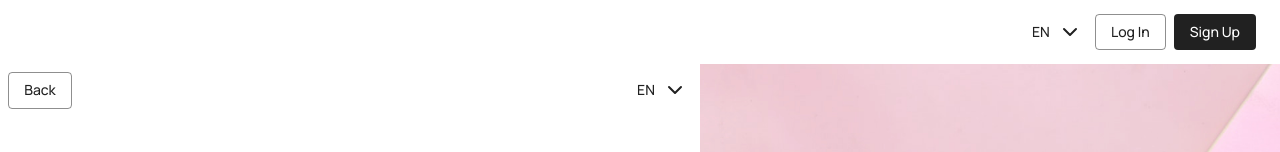
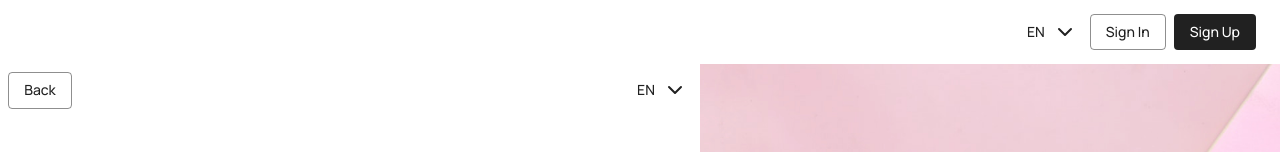
Before and after one commit to wunlei/project-management-app, a React (Create React App) app: page /login in a window 1280 px wide. Shown: the top 152 px of the page. Built offline with nearby package versions, Linux system fonts and the light colour scheme.

Commit message:
feat: update components with state

```diff
--- a/src/components/BoardTask/BoardTask.tsx
+++ b/src/components/BoardTask/BoardTask.tsx
@@ -13,7 +13,6 @@ import { ReactComponent as ClipIcon } from 'assets/icons/paperclip.svg';
 import { ReactComponent as MenuIcon } from 'assets/icons/menu.svg';
 import { ReactComponent as CheckIcon } from 'assets/icons/check.svg';
 import { BoardTaskProps } from './BoardTask.types';
-import { Box } from '@mui/system';
 import grey from '@mui/material/colors/grey';
 
 function BoardTask({ title, description, isDone, user }: BoardTaskProps) {
--- a/src/components/Header/Header.tsx
+++ b/src/components/Header/Header.tsx
@@ -13,12 +13,19 @@ import { ReactComponent as ExitIcon } from 'assets/icons/log-out.svg';
 import { ReactComponent as PlusIcon } from 'assets/icons/plus.svg';
 import LangMenu from 'components/LangMenu/LangMenu';
 import HideOnScroll from './HideOnScroll';
+import { useSelector } from 'react-redux';
+import { RootState } from 'redux/store';
+import { useAppDispatch } from 'redux/hooks';
+import { setUserId } from 'redux/global/globalSlice';
 
 function Header() {
   const { t } = useTranslation();
   const location = useLocation();
   const navigate = useNavigate();
-  const user = localStorage.getItem('userId');
+  const dispatch = useAppDispatch();
+  const user = useSelector<RootState, string | null>(
+    (state) => state.global.userId
+  );
 
   return (
     <HideOnScroll>
@@ -43,7 +50,7 @@ function Header() {
             {!user ? (
               <>
                 <Button variant="outlined" component={Link} to="/login">
-                  {t('Log In')}
+                  {t('Sign In')}
                 </Button>
                 <Button variant="contained" component={Link} to="/signup">
                   {t('Sign Up')}
@@ -66,7 +73,7 @@ function Header() {
                     color="primary"
                     aria-label="log-out"
                     onClick={() => {
-                      localStorage.removeItem('userId');
+                      dispatch(setUserId(null));
                       navigate('/');
                     }}
                   >
--- a/src/components/LangMenu/LangMenu.tsx
+++ b/src/components/LangMenu/LangMenu.tsx
@@ -1,18 +1,21 @@
-import React, { useEffect } from 'react';
+import React, { useEffect, useState } from 'react';
 import { Button, Menu, MenuItem } from '@mui/material';
-import { useState } from 'react';
+import { useTranslation } from 'react-i18next';
+import { useSelector } from 'react-redux';
+import { RootState } from 'redux/store';
+import { setLanguage } from 'redux/global/globalSlice';
+import { useAppDispatch } from 'redux/hooks';
+import { Language } from 'redux/global/globalTypes';
 import { ReactComponent as ArrowIcon } from 'assets/icons/chevron-down.svg';
-import { useTranslation } from 'react-i18next';
-import { DEFAULT_LANG } from 'constants/appConstants';
 
 function LangMenu() {
+  const dispatch = useAppDispatch();
   const { i18n } = useTranslation();
   const [anchorEl, setAnchorEl] = useState<null | HTMLElement>(null);
-  const [currLang, setCurrLang] = useState<string>(() => {
-    const initialState = localStorage.getItem('lang') || DEFAULT_LANG;
-    i18n.changeLanguage(initialState);
-    return initialState;
-  });
+
+  const currLang = useSelector<RootState, string>(
+    (state) => state.global.language
+  );
 
   const open = Boolean(anchorEl);
 
@@ -24,15 +27,14 @@ function LangMenu() {
     setAnchorEl(null);
   };
 
-  const handleLangChange = (lang: string) => {
-    setCurrLang(lang);
+  const handleLangChange = (lang: Language) => {
+    dispatch(setLanguage(lang));
     handleClose();
   };
 
   useEffect(() => {
-    localStorage.setItem('lang', currLang);
     i18n.changeLanguage(currLang);
-  }, [currLang]);
+  }, [currLang, i18n]);
 
   return (
     <div>
--- a/src/localization/resources/en.json
+++ b/src/localization/resources/en.json
@@ -1,7 +1,7 @@
 {
   "Save": "Save",
   "Create project": "Create project",
-  "Log In": "Log In",
+  "Sign In": "Sign In",
   "Sign Up": "Sign Up",
   "Sign Out": "Sign Out",
   "Profile": "Profile",
--- a/src/localization/resources/ru.json
+++ b/src/localization/resources/ru.json
@@ -1,7 +1,7 @@
 {
   "Save": "Сохранить",
   "Create project": "Создать проект",
-  "Log In": "Войти",
+  "Sign In": "Войти",
   "Sign Up": "Зарегистрироваться",
   "Sign Out": "Выйти",
   "Profile": "Профиль",
```
